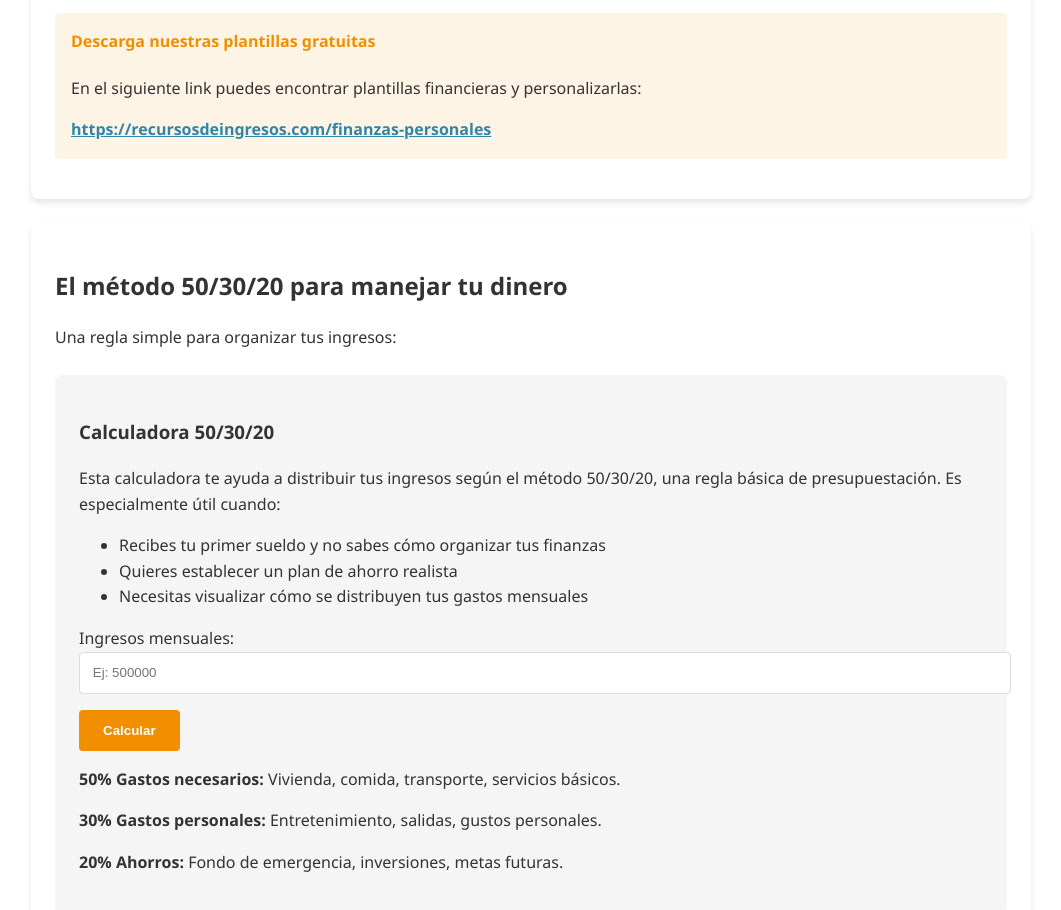
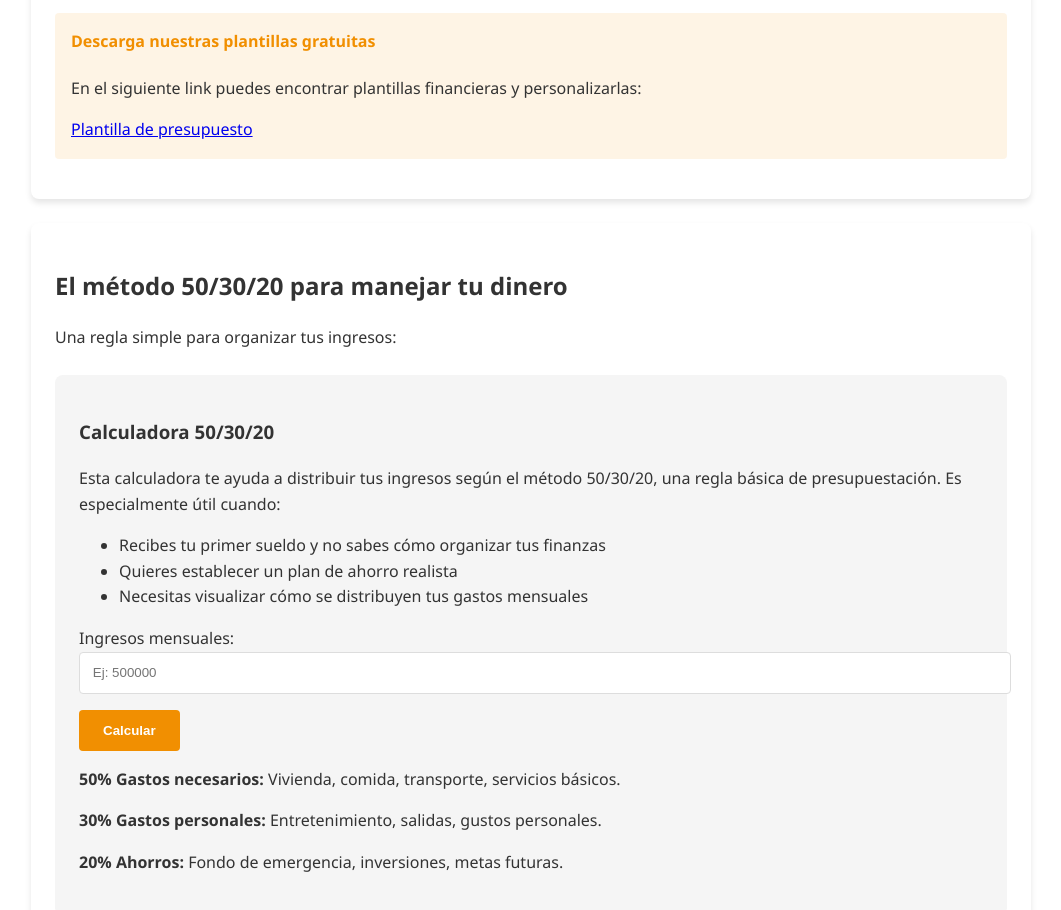
Before and after one commit to PAYUfinances/PAYUfinances.github.io, a plain HTML site: page index.html in a window 1280 px wide. Shown: the part 3384-4294 px from the top of the page, without its empty margins (109-1170 px from the left). Drawn offline with Linux system fonts and the light colour scheme.

Commit message:
Update index.html

```diff
--- a/index.html
+++ b/index.html
@@ -369,7 +369,7 @@
             <div class="template-item">
                 <h4>Descarga nuestras plantillas gratuitas</h4>
                 <p>En el siguiente link puedes encontrar plantillas financieras y personalizarlas:</p>
-                <a href="#" class="download-link" style="color: var(--primary-color); font-weight: bold;">https://recursosdeingresos.com/finanzas-personales</a>
+                <A HREF="https://docs.google.com/spreadsheets/d/1scLgxU6dvIRgBzckPIKVIO4npGPWq-2u/edit?usp=drive_link&ouid=106128967455646843401&rtpof=true&sd=true"> Plantilla de presupuesto </A>
             </div>
         </div>
 
```
